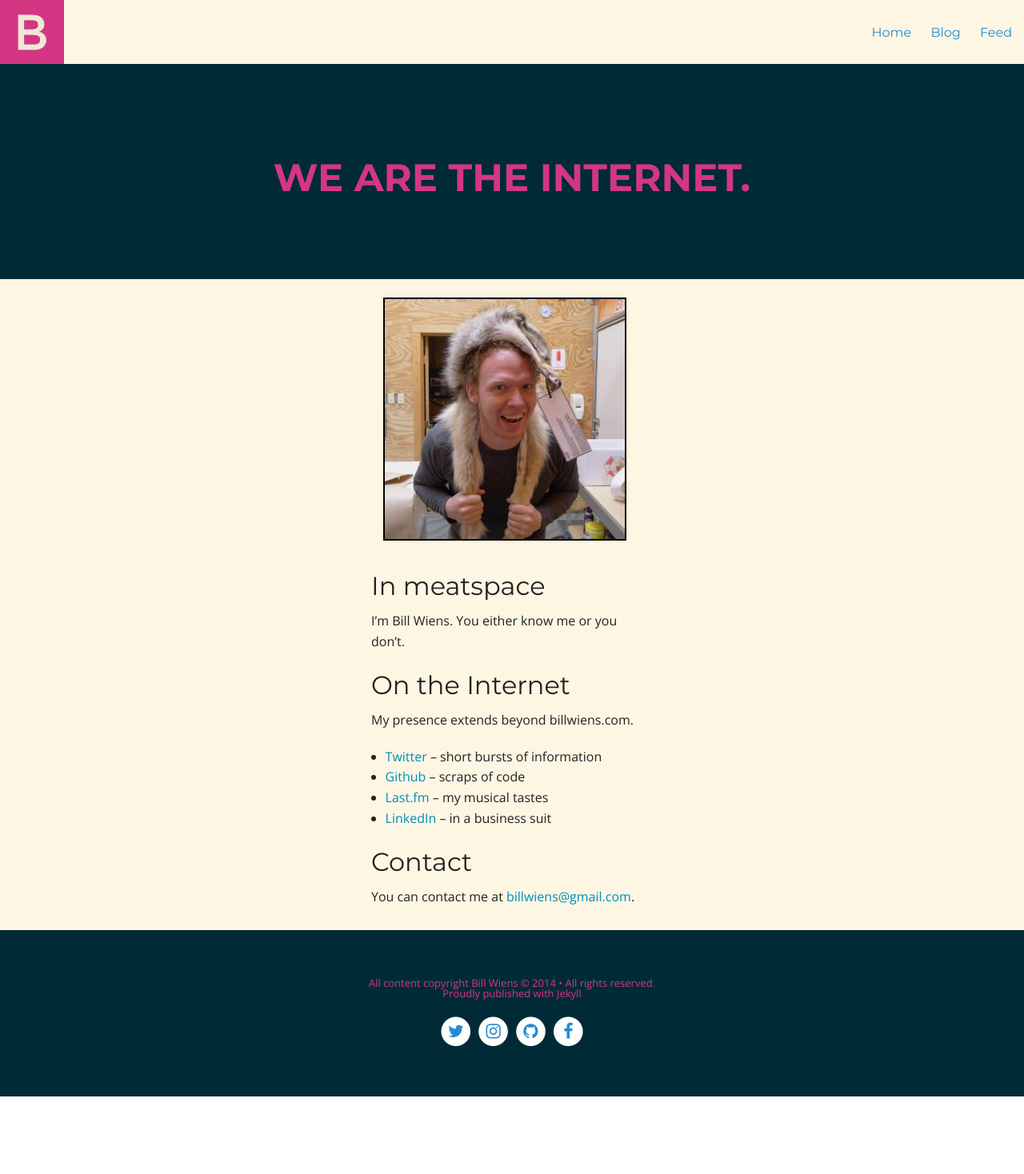
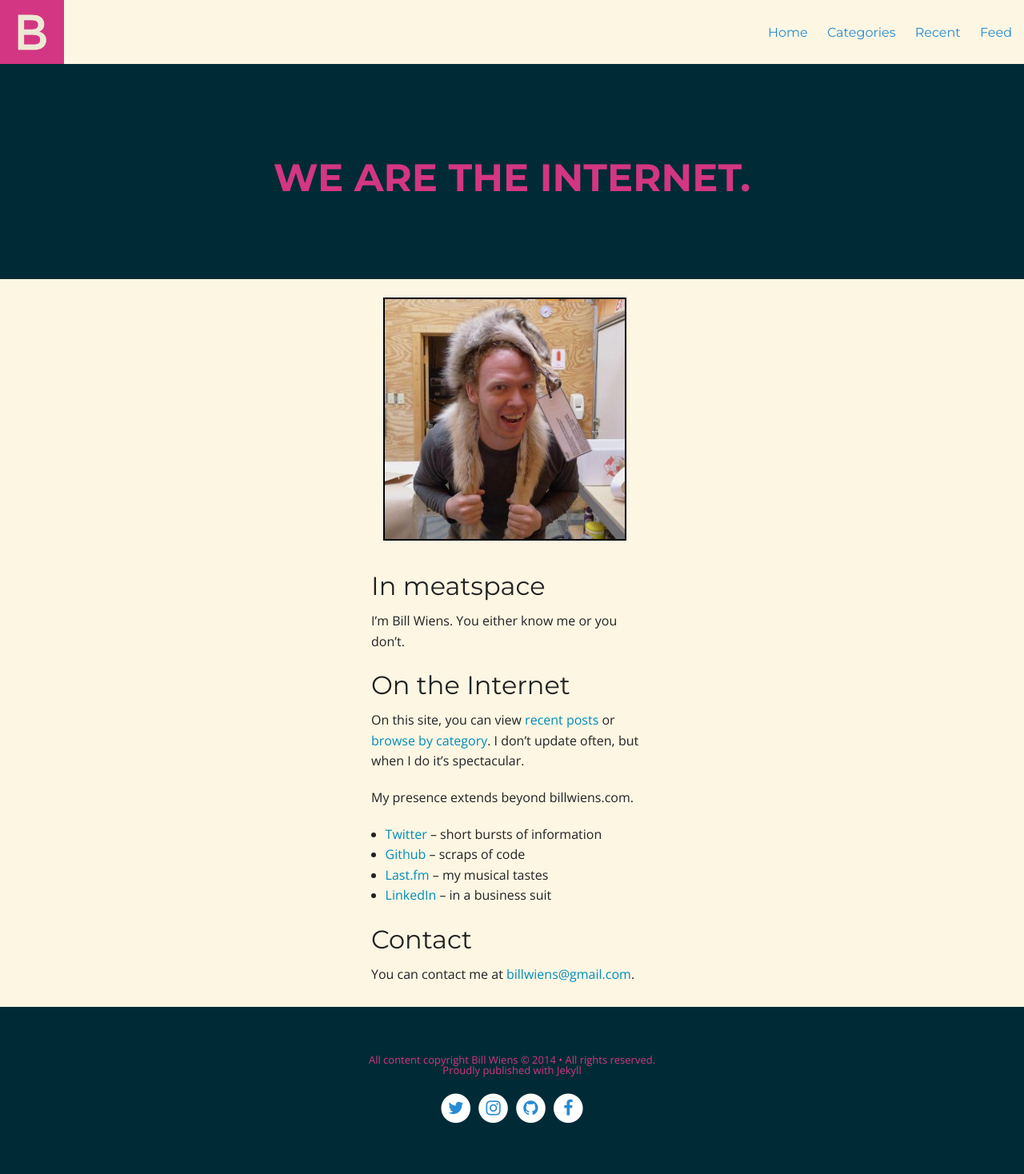
Before and after one commit to billputer/billwiens.com, a Jekyll site: the page built from index.md, in a window 1280 px wide. Shown: the whole page at 80% size. Built offline with Jekyll 4.4.1, drawn with Linux system fonts in a browser that asks for light colours; nearby versions of some CDN libraries; before the commit the page ends 1371 px from its top, so only the background shows below that.

Commit message:
Add categories page and update copy.

```diff
--- a/_config.yml
+++ b/_config.yml
@@ -29,8 +29,11 @@
     url: /
     external: false
     icon: home
-  - title: Blog
-    url: /blog
+  - title: Categories
+    url: /blog/categories/
+  - title: Recent
+    url: /blog/recent/
+
 
 sass:
     sass_dir: assets/css
--- a/index.md
+++ b/index.md
@@ -12,6 +12,8 @@
 
 # On the Internet
 
+On this site, you can view [recent posts](/blog/recent/) or [browse by category](/blog/categories/). I don't update often, but when I do it's spectacular.
+
 My presence extends beyond billwiens.com.
 
 * [Twitter](https://twitter.com/billwiens) – short bursts of information
```
Also changed, not shown: categories.html (added, +40 -0 lines), recent.md (renamed from blog.md, +5 -3 lines).
